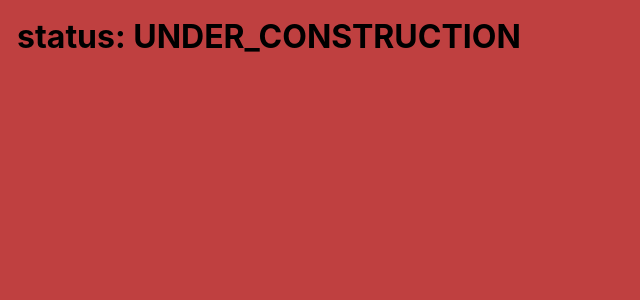
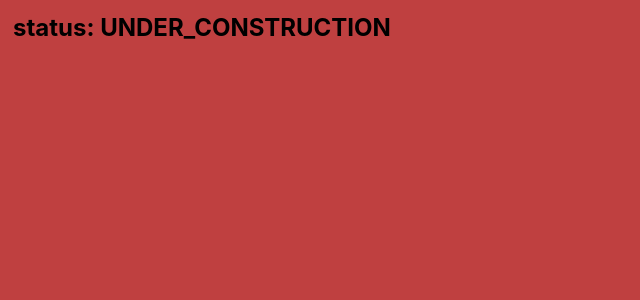
Before and after one commit to CHart-Cavanaugh/WeatherApp, a React (Create React App) app: page / in a window 1280 px wide. Shown: the top 300 px of the page, without its empty margins (0-640 px from the left). Built offline with nearby package versions, Linux system fonts and the light colour scheme.

Commit message:
Change the element of "#temp-content" from an "h1"to an "h2".

```diff
--- a/src/App.tsx
+++ b/src/App.tsx
@@ -7,7 +7,7 @@ function App() {
 
   const [appStatus, setAppStatus] = useState(false);
   const tempContent = (
-    <h1 id="temp-content">status: UNDER_CONSTRUCTION</h1>
+    <h2 id="temp-content">status: UNDER_CONSTRUCTION</h2>
   );
   const appContent = (
     <></>
```
